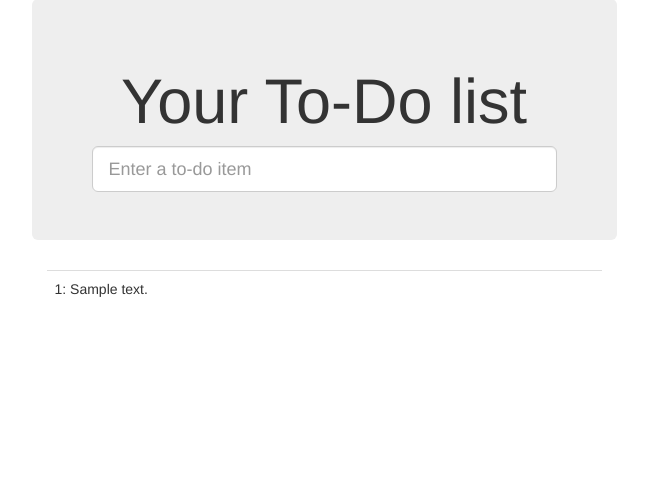
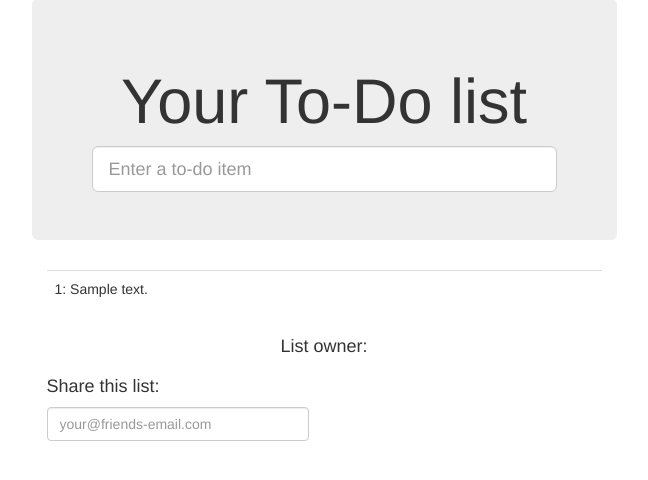
Before and after one commit to catstyle1101/testing_persival, a Django app: page /lists/1/ in a window 1280 px wide. Shown: the part 73-553 px from the top of the page, without its empty margins (316-964 px from the left). Run offline with Django 5.2, Linux system fonts and the light colour scheme; tables that the repository leaves empty hold one stand-in row (values such as "Sample post"); some libraries are stand-ins or nearby versions.

Commit message:
share lists + tests

```diff
--- a/accounts/models.py
+++ b/accounts/models.py
@@ -11,7 +11,7 @@
     email = models.EmailField(unique=True, primary_key=True)
 
     REQUIRED_FIELDS = []
-    USERNAME_FIELD = 'email'
+    USERNAME_FIELD = "email"
     is_anonymous = False
     is_authenticated = True
 
--- a/functional_tests/list_page.py
+++ b/functional_tests/list_page.py
@@ -37,7 +37,7 @@
         return self.test.browser.find_element(By.CSS_SELECTOR, "input[name='sharee']")
 
     def get_shared_with_list(self):
-        return self.test.browser.find_element(By.CSS_SELECTOR, ".list-sharee")
+        return self.test.browser.find_elements(By.CSS_SELECTOR, ".list-sharee")
 
     def share_list_with(self, email):
         self.get_share_box().send_keys(email)
@@ -50,4 +50,4 @@
         )
 
     def get_list_owner(self):
-        self.test.browser.find_element(By.ID, "id_list_owner")
+        return self.test.browser.find_element(By.ID, "id_list_owner").text
--- a/functional_tests/my_lists_page.py
+++ b/functional_tests/my_lists_page.py
@@ -12,11 +12,11 @@
 
     def go_to_my_lists_page(self):
         self.test.browser.get(self.test.live_server_url)
-        self.test.browser.find_element(By.LINK_TEXT, "My Lists").click()
+        self.test.browser.find_element(By.LINK_TEXT, "My lists").click()
         self.test.wait_for(
             lambda: self.test.assertEqual(
                 self.test.browser.find_element(By.TAG_NAME, "h1").text,
-                "My Lists",
+                "My lists",
             )
         )
         return self
--- a/lists/forms.py
+++ b/lists/forms.py
@@ -10,7 +10,7 @@
 class ItemForm(forms.ModelForm):
     class Meta:
         model = Item
-        fields = ("text", )
+        fields = ("text",)
         widgets = {
             "text": forms.TextInput(
                 attrs={
@@ -40,6 +40,8 @@
 class NewListForm(ItemForm):
     def save(self, owner):
         if owner.is_authenticated:
-            return List.create_new(first_item_text=self.cleaned_data["text"], owner=owner)
+            return List.create_new(
+                first_item_text=self.cleaned_data["text"], owner=owner
+            )
         else:
             return List.create_new(first_item_text=self.cleaned_data["text"])
--- a/lists/models.py
+++ b/lists/models.py
@@ -11,6 +11,10 @@
         on_delete=models.CASCADE,
         blank=True,
         null=True,
+    )
+    shared_with = models.ManyToManyField(
+        settings.AUTH_USER_MODEL,
+        related_name="shared_lists",
     )
 
     def get_absolute_url(self):
--- a/lists/templates/list.html
+++ b/lists/templates/list.html
@@ -11,3 +11,29 @@
         {% endfor %}
     </table>
 {% endblock %}
+
+{% block extra_content %}
+    <div class="row">
+        <div class="col-md-12 text-center">
+            <h4>List owner:</h4>
+            <span id="id_list_owner">{{ list.owner.email }}</span>
+        </div>
+        {% if list.shared_with.all %}
+            <div class="col-md-6">
+                <h4>This list shared with this users:</h4>
+                <ul>
+                    {% for user in list.shared_with.all %}
+                        <li class="list-sharee">{{ user.email }}</li>
+                    {% endfor %}
+                </ul>
+            </div>
+        {% endif %}
+        <div class="col-md-6">
+            <h4>Share this list:</h4>
+            <form method="POST" action="{% url 'share' list.id %}">
+                <input class="form-control" name="sharee" type="email" placeholder="your@friends-email.com"/>
+                {% csrf_token %}
+            </form>
+        </div>
+    </div>
+{% endblock %}
--- a/lists/urls.py
+++ b/lists/urls.py
@@ -6,6 +6,7 @@
 
 urlpatterns = [
     path("new/", views.new_list, name="new_list"),
+    path("<int:list_id>/share/", views.share, name="share"),
     path("<int:list_id>/", views.view_list, name="view_list"),
     path("users/<str:email>/", views.my_lists, name="my_lists"),
 ]
--- a/lists/views.py
+++ b/lists/views.py
@@ -43,3 +43,11 @@
 def my_lists(request, email):
     owner = User.objects.get(email=email)
     return render(request, "my_lists.html", {"owner": owner})
+
+
+def share(request, list_id):
+    list_ = List.objects.get(pk=list_id)
+    shared_user_email = request.POST.get("sharee")
+    user = User.objects.get_or_create(email=shared_user_email)[0]
+    list_.shared_with.add(user)
+    return redirect(list_)
```
Also changed, not shown: functional_tests/base.py (+16 -9 lines), functional_tests/test_sharing.py (+6 -3 lines), lists/templates/my_lists.html (+7 -0 lines), lists/tests/test_models.py (+9 -2 lines), lists/tests/test_views.py (+43 -0 lines), lists/migrations/0007_list_shared_with.py (added).
